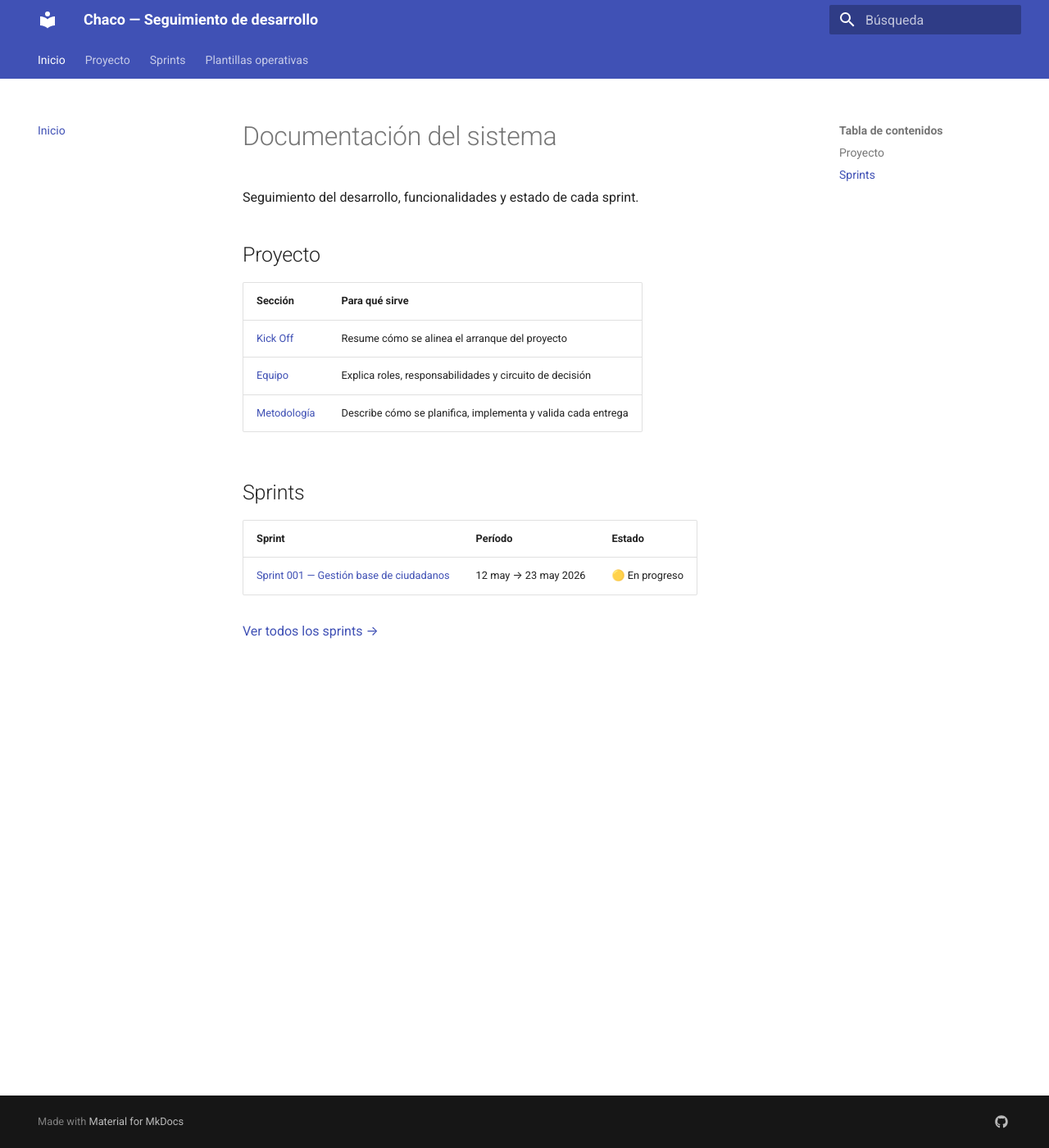
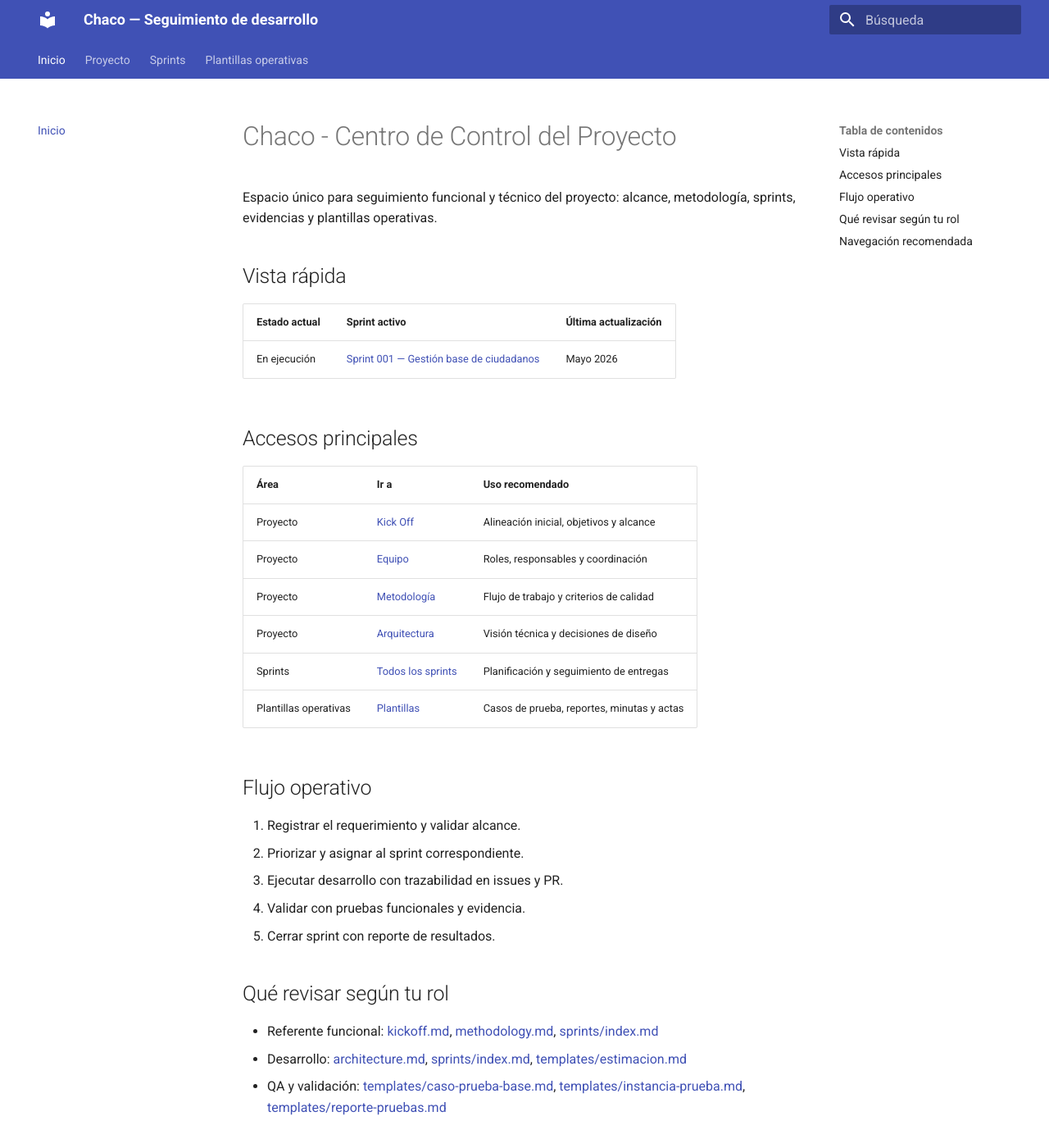
Before and after one commit to Mkdir-arg/Chaco, an MkDocs documentation site: the page built from docs/client/index.md, in a window 1280 px wide and 1400 px high. Shown: the whole window at 82% size. Built offline with MkDocs 1.6.1 and Material for MkDocs 9.7.7, drawn with Linux system fonts in a browser that asks for light colours; some of the changed text lies outside the part shown.

```diff
--- a/docs/client/index.md
+++ b/docs/client/index.md
@@ -1,19 +1,38 @@
-# Documentación del sistema
+# Chaco - Centro de Control del Proyecto
 
-Seguimiento del desarrollo, funcionalidades y estado de cada sprint.
+Espacio único para seguimiento funcional y técnico del proyecto: alcance, metodología, sprints, evidencias y plantillas operativas.
 
-## Proyecto
+## Vista rápida
 
-| Sección | Para qué sirve |
-|---|---|
-| [Kick Off](kickoff.md) | Resume cómo se alinea el arranque del proyecto |
-| [Equipo](team.md) | Explica roles, responsabilidades y circuito de decisión |
-| [Metodología](methodology.md) | Describe cómo se planifica, implementa y valida cada entrega |
+| Estado actual | Sprint activo | Última actualización |
+|---|---|---|
+| En ejecución | [Sprint 001 — Gestión base de ciudadanos](sprints/sprint-001.md) | Mayo 2026 |
 
-## Sprints
+## Accesos principales
 
-| Sprint | Período | Estado |
+| Área | Ir a | Uso recomendado |
 |---|---|---|
-| [Sprint 001 — Gestión base de ciudadanos](sprints/sprint-001.md) | 12 may → 23 may 2026 | 🟡 En progreso |
+| Proyecto | [Kick Off](kickoff.md) | Alineación inicial, objetivos y alcance |
+| Proyecto | [Equipo](team.md) | Roles, responsables y coordinación |
+| Proyecto | [Metodología](methodology.md) | Flujo de trabajo y criterios de calidad |
+| Proyecto | [Arquitectura](architecture.md) | Visión técnica y decisiones de diseño |
+| Sprints | [Todos los sprints](sprints/index.md) | Planificación y seguimiento de entregas |
+| Plantillas operativas | [Plantillas](templates/caso-prueba-base.md) | Casos de prueba, reportes, minutas y actas |
 
-[Ver todos los sprints →](sprints/index.md)
+## Flujo operativo
+
+1. Registrar el requerimiento y validar alcance.
+2. Priorizar y asignar al sprint correspondiente.
+3. Ejecutar desarrollo con trazabilidad en issues y PR.
+4. Validar con pruebas funcionales y evidencia.
+5. Cerrar sprint con reporte de resultados.
+
+## Qué revisar según tu rol
+
+- Referente funcional: [kickoff.md](kickoff.md), [methodology.md](methodology.md), [sprints/index.md](sprints/index.md)
+- Desarrollo: [architecture.md](architecture.md), [sprints/index.md](sprints/index.md), [templates/estimacion.md](templates/estimacion.md)
+- QA y validación: [templates/caso-prueba-base.md](templates/caso-prueba-base.md), [templates/instancia-prueba.md](templates/instancia-prueba.md), [templates/reporte-pruebas.md](templates/reporte-pruebas.md)
+
+## Navegación recomendada
+
+Si recién empezás: [Kick Off](kickoff.md) -> [Metodología](methodology.md) -> [Sprint actual](sprints/sprint-001.md).
```
Also changed, not shown: docs/client/governance.md (added, +37 -0 lines).
